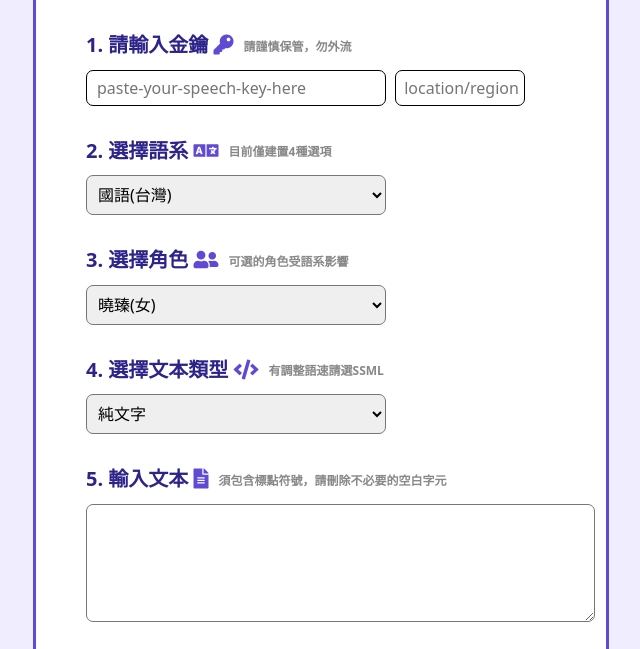
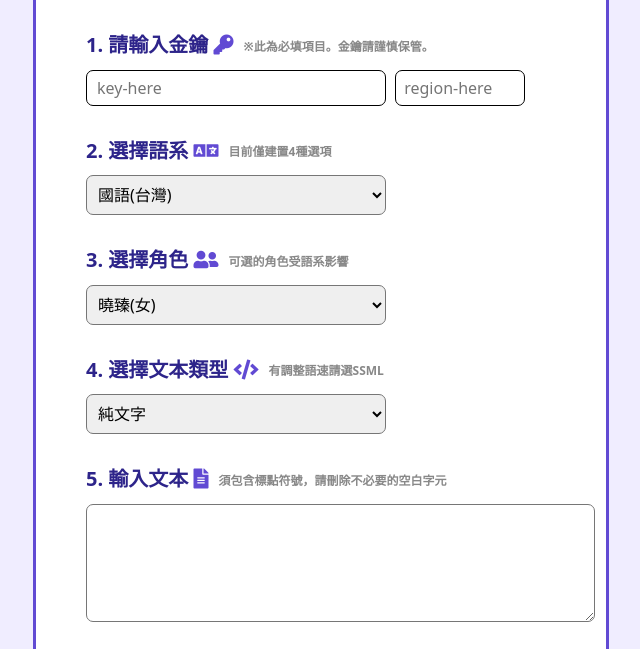
Before and after one commit to 30-CherryMagic/Text-to-Speech--Azure, a plain HTML site: page index.html in a window 1280 px wide. Shown: the part 133-782 px from the top of the page, without its empty margins (319-959 px from the left). Drawn offline with nearby package versions, Linux system fonts and the light colour scheme.

Commit message:
Update index.html

```diff
--- a/index.html
+++ b/index.html
@@ -147,9 +147,9 @@ i {
      <h1>Microsoft Azure 文字轉換語音</h1>
    </header>
    <form name="easyForm">
-       <h2>1. 請輸入金鑰 <i class="fas fa-key"></i><span>請謹慎保管，勿外流</span></h2>
-       <input class="keyBox" id="keyBox" type="text" placeholder="paste-your-speech-key-here" required>
-       <input class="region" id="region" type="text" placeholder="location/region" required>
+       <h2>1. 請輸入金鑰 <i class="fas fa-key"></i><span>※此為必填項目。金鑰請謹慎保管。</span></h2>
+       <input class="keyBox" id="keyBox" type="text" placeholder="key-here" required>
+       <input class="region" id="region" type="text" placeholder="region-here" required>
 
        <h2>2. 選擇語系 <i class="fas fa-language"></i><span>目前僅建置4種選項</span></h2>
        <!--給定這id，等等需要用他填入學院資料,onchange內動到這element會呼叫裡面的方法
```
